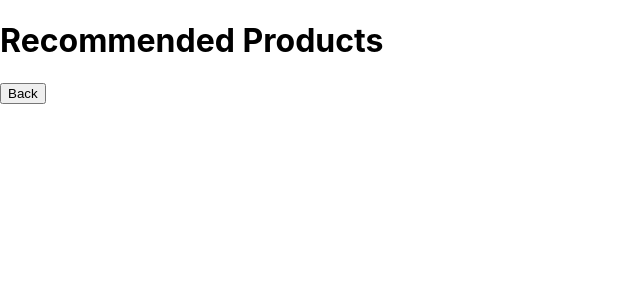
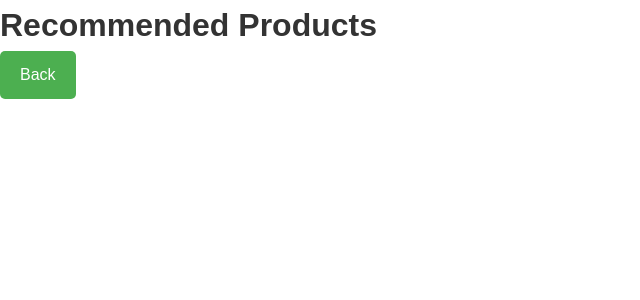
Before and after one commit to jakynevs/lis-data-recommender, a React (Create React App) app: page /products in a window 1280 px wide. Shown: the top 300 px of the page, without its empty margins (0-640 px from the left). Built offline with nearby package versions, Linux system fonts and the light colour scheme; the HTML template or start-up script is replaced by a standard one.

Commit message:
Introduced styled components

```diff
--- a/src/components/ProductListing/ProductListing.js
+++ b/src/components/ProductListing/ProductListing.js
@@ -1,5 +1,9 @@
 import React from 'react';
 import { useNavigate } from 'react-router-dom';
+import { ThemeProvider } from 'styled-components';
+import GlobalStyle from '../../styles/GlobalStyle';
+import theme from '../../styles/theme';
+import NavigationButton from '../../styles/NavigationButton';
 // Import components for filters and product items
 
 function ProductListing() {
@@ -9,12 +13,15 @@ function ProductListing() {
     navigate('/colour');
   };
   return (
-    <div>
-      <h1>Recommended Products</h1>
-      {/* Implement filter components */}
-      {/* Map through products to display them */}
-      <button onClick={goToPreviousStep}>Back</button>
-    </div>
+    <ThemeProvider theme={theme}>
+      <GlobalStyle />
+        <div>
+          <h1>Recommended Products</h1>
+          {/* Implement filter components */}
+          {/* Map through products to display them */}
+          <NavigationButton onClick={goToPreviousStep}>Back</NavigationButton>
+        </div>
+    </ThemeProvider>
   );
 }
 
--- /dev/null
+++ b/src/styles/GlobalStyle.js
@@ -0,0 +1,28 @@
+import { createGlobalStyle } from 'styled-components';
+
+const GlobalStyle = createGlobalStyle`
+  /* CSS Reset and other global styles */
+  * {
+    margin: 0;
+    padding: 0;
+    box-sizing: border-box;
+  }
+
+  body {
+    font-family: 'Arial', sans-serif;
+    background-color: ${({ theme }) => theme.body};
+    color: ${({ theme }) => theme.text};
+    line-height: 1.6;
+  }
+
+  a {
+    color: ${({ theme }) => theme.primary};
+    text-decoration: none;
+
+    &:hover {
+      color: ${({ theme }) => theme.primaryHover};
+    }
+  }
+`;
+
+export default GlobalStyle;
--- /dev/null
+++ b/src/styles/NavigationButton.js
@@ -0,0 +1,16 @@
+import styled from 'styled-components';
+
+const NavigationButton = styled.button`
+  background-color: #4CAF50;
+  color: white;
+  font-size: 16px;
+  padding: 15px 20px;
+  border: none;
+  border-radius: 5px;
+  cursor: pointer;
+  &:hover {
+    background-color: #45a049;
+  }
+`;
+
+export default NavigationButton;
--- /dev/null
+++ b/src/styles/theme.js
@@ -0,0 +1,8 @@
+const theme = {
+    primary: '#007bff', // Primary color for app
+    primaryHover: '#0056b3', // Darker shade for hover states
+    body: '#fff', // Background color for body
+    text: '#333', // Default text color
+  };
+
+  export default theme;
```
